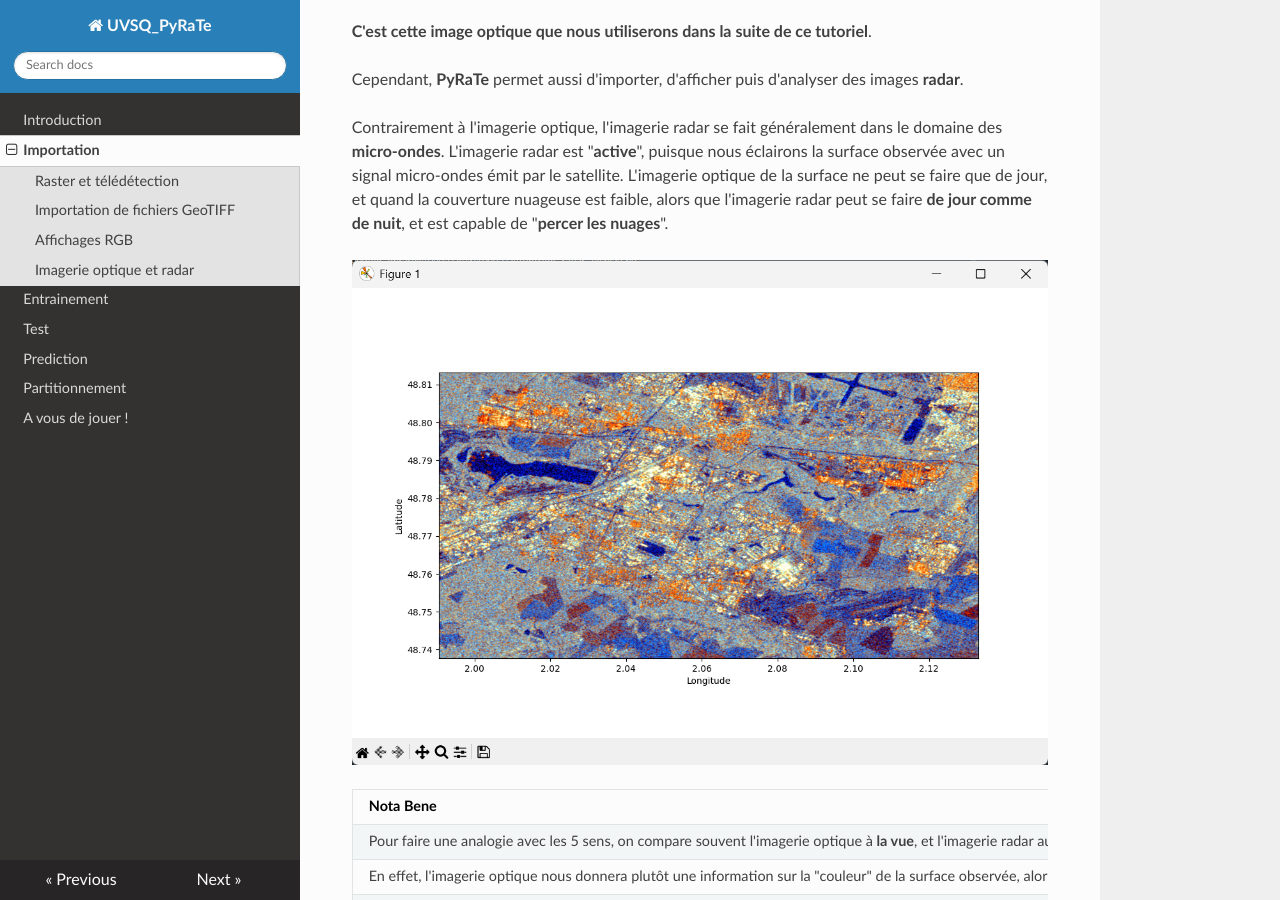
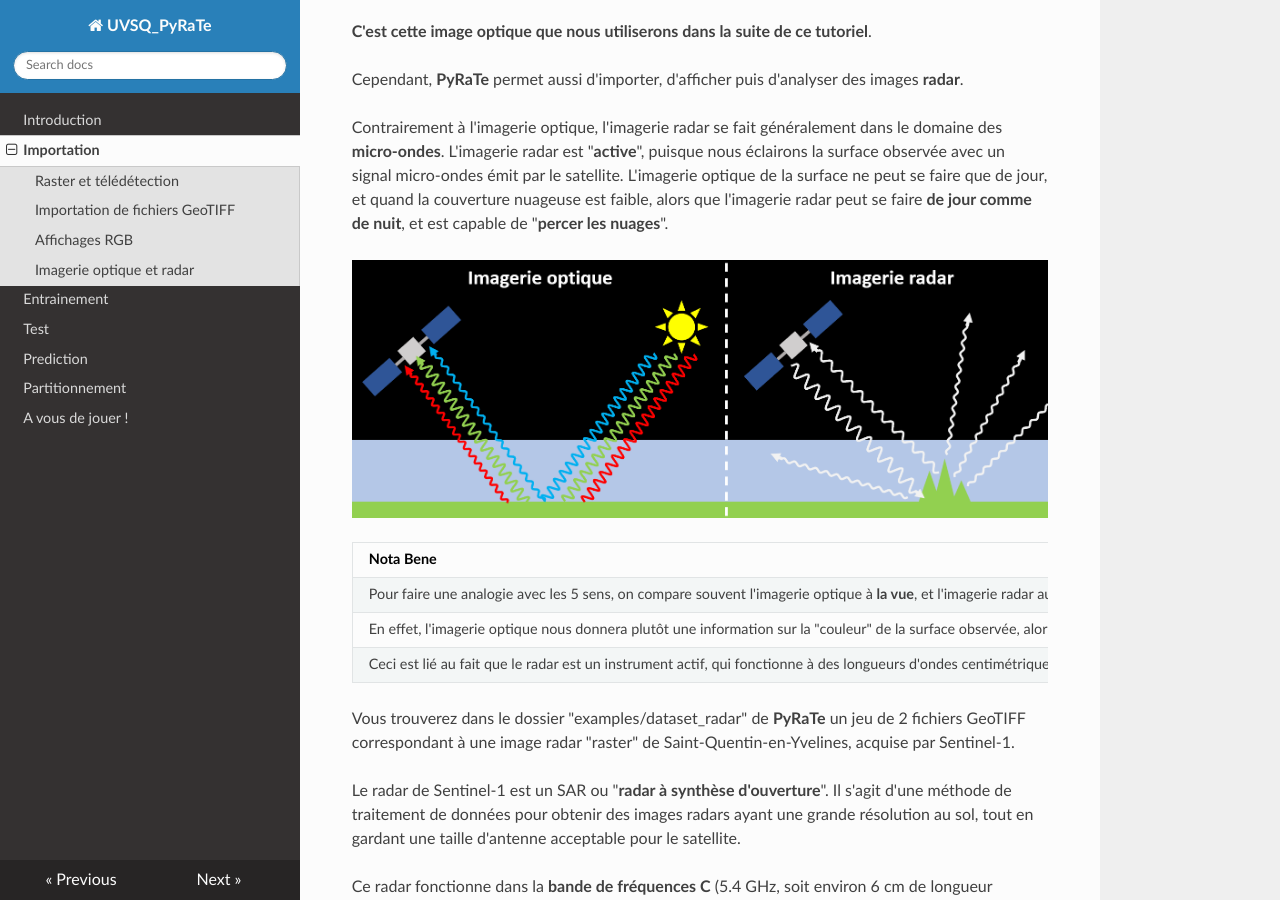
Before and after one commit to NicOudart/PyRaTe, an MkDocs documentation site: the page built from docs/importation.md, in a window 1280 px wide and 900 px high, scrolled down 4966 px. Built offline with MkDocs 1.6.1, drawn with Linux system fonts in a browser that asks for light colours; nearby versions of some CDN libraries.

Commit message:
-Minor fix in the tutorial.

```diff
--- a/docs/importation.md
+++ b/docs/importation.md
@@ -128,7 +128,7 @@ Contrairement à l'imagerie optique, l'imagerie radar se fait généralement dan
 L'imagerie radar est "**active**", puisque nous éclairons la surface observée avec un signal micro-ondes émit par le satellite.
 L'imagerie optique de la surface ne peut se faire que de jour, et quand la couverture nuageuse est faible, alors que l'imagerie radar peut se faire **de jour comme de nuit**, et est capable de "**percer les nuages**".
 
-![Affichage de l'image radar en fausses couleurs](img/Radar_display_false_colors.png)
+![Principe de l'imagerie optique et radar](img/Optical_radar_imaging.png)
 
 |Nota Bene|
 |:-|
```
